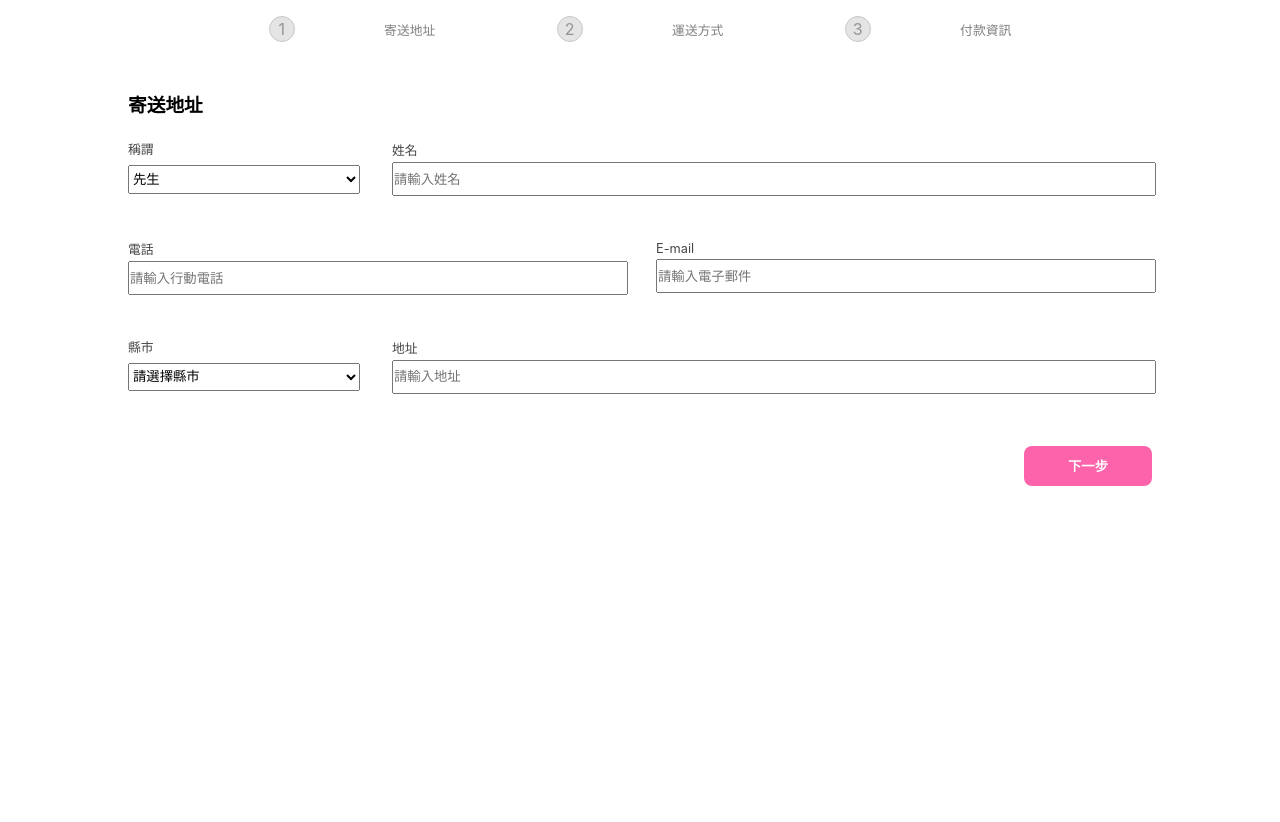
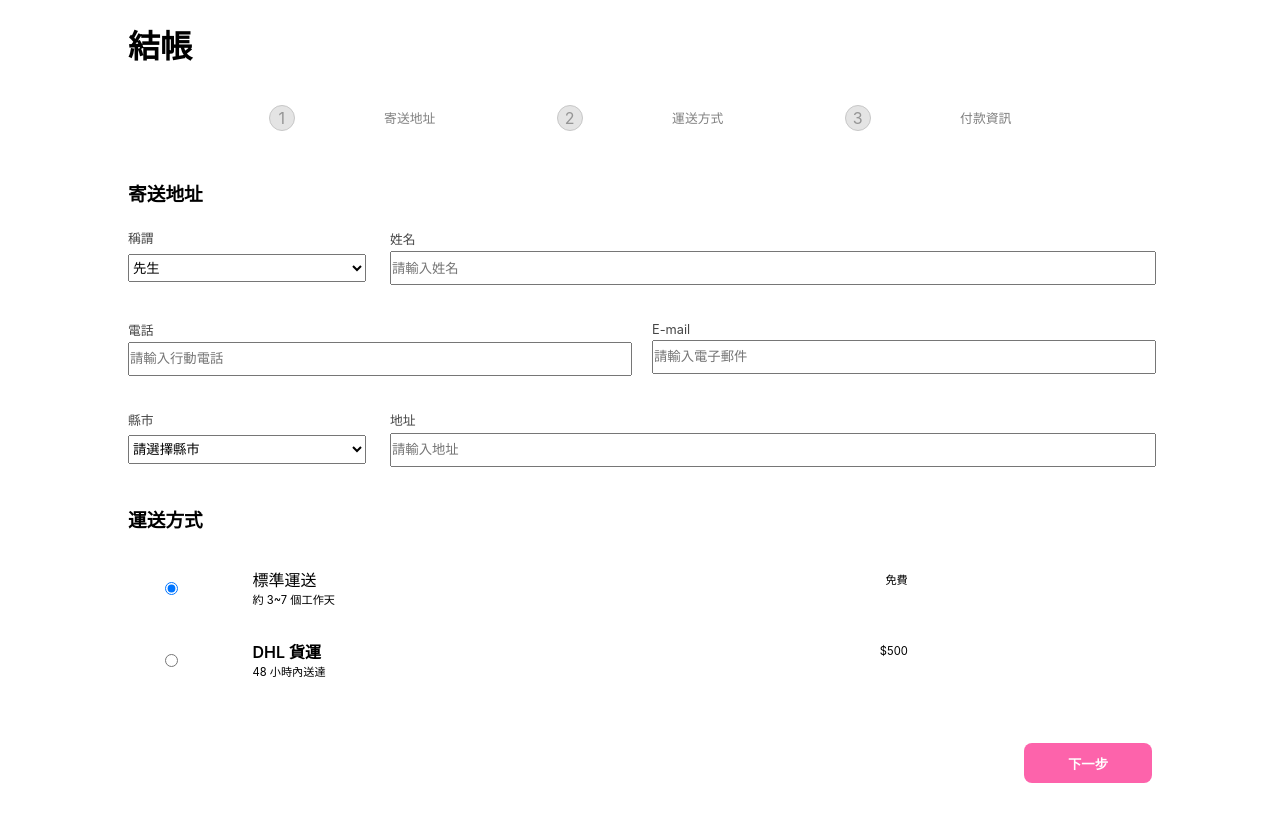
Before and after one commit to Melon-Lo/ALPHA-Shop, a JavaScript app: page / in a window 1280 px wide. Shown: the top 822 px of the page. Before the commit the page ends 800 px from the top, so only its background shows below. Built offline with nearby package versions, Linux system fonts and the light colour scheme; the HTML template or start-up script is replaced by a standard one.

Commit message:
Add Step2

```diff
--- a/src/pages/Check/Check.js
+++ b/src/pages/Check/Check.js
@@ -1,8 +1,10 @@
+import styles from './Check.module.css'
 import Form from "./components/Form/Form"
 
 export default function Check() {
   return(
-    <div className="check-container">
+    <div className={styles.checkContainer}>
+      <h1 className={styles.checkTitle}>結帳</h1>
       <Form />
     </div>
   )
--- a/src/pages/Check/Check.module.css
+++ b/src/pages/Check/Check.module.css
@@ -0,0 +1,11 @@
+.checkContainer {
+  display: flex;
+  flex-direction: column;
+  align-items: center;
+}
+
+.checkTitle {
+  width: 80%;
+  display: flex;
+  justify-content: start;
+}
--- a/src/pages/Check/components/Form/Form.js
+++ b/src/pages/Check/components/Form/Form.js
@@ -1,5 +1,6 @@
 import StepProgress from "./components/StepProgress/StepProgress"
 import Step1 from "./components/Step1/Step1"
+import Step2 from "./components/Step2/Step2"
 import ProgressControl from "./components/ProgressControl/ProgressControl"
 
 export default function Form() {
@@ -7,6 +8,7 @@ export default function Form() {
     <>
       <StepProgress />
       <Step1 />
+      <Step2 />
       <ProgressControl />
     </>
   )
--- a/src/pages/Check/components/Form/components/Step1/Step1.module.css
+++ b/src/pages/Check/components/Form/components/Step1/Step1.module.css
@@ -19,7 +19,7 @@
   display: grid;
   grid-template-columns: repeat(4, 1fr);
   grid-template-rows: repeat(3, 1fr);
-  grid-gap: 2rem;
+  grid-gap: 1.5rem;
   grid-template-areas:
     'title name name name'
     'phoneNumber phoneNumber email email'
--- a/src/pages/Check/components/Form/components/Step2/Step2.js
+++ b/src/pages/Check/components/Form/components/Step2/Step2.js
@@ -0,0 +1,35 @@
+import styles from './Step2.module.css'
+
+export default function Step2() {
+  return (
+    <section className={styles.stepTwoContainer}>
+      <form action="submit" className={styles.form}>
+        <h3 className="formTitle">運送方式</h3>
+        <div className="inputContainer">
+          <label class={styles.radioGroup}data-price="0">
+            <input id="shipping-standard" type="radio" name="shipping"  checked/>
+            <div  className={styles.infoBox}>
+              <div class={styles.info}>
+                <div>標準運送</div>
+                <div class={styles.price}>免費</div>
+              </div>
+              <div class={styles.period}>約 3~7 個工作天</div>
+            </div>
+            <div class="radio-box-border"></div>
+          </label>
+          <label class={styles.radioGroup} data-price="500">
+            <input id="shipping-dhl" type="radio" name="shipping" />
+            <div className={styles.infoBox}>
+              <div className={styles.info}>
+                <div class={styles.text}>DHL 貨運</div>
+                <div class={styles.price}>$500</div>
+              </div>
+              <div class={styles.period}>48 小時內送達</div>
+            </div>
+            <div class="radio-box-border"></div>
+          </label>
+        </div>
+      </form>
+    </section>
+  )
+}
--- a/src/pages/Check/components/Form/components/Step2/Step2.module.css
+++ b/src/pages/Check/components/Form/components/Step2/Step2.module.css
@@ -0,0 +1,41 @@
+.stepTwoContainer {
+  display: flex;
+  justify-content: center;
+  width: 100%;
+}
+
+.form {
+  width: 80%;
+}
+
+.radioGroup {
+  width: 80%;
+  display: flex;
+  justify-content: space-between;
+  margin: 0 1rem;
+  padding: 1rem;
+}
+
+.infoBox {
+  width: 80%;
+}
+
+.info {
+  display: flex;
+  justify-content: space-between;
+  width: 100%;
+}
+
+.text {
+  font-weight: 600;
+}
+
+.price {
+  display: flex;
+    align-items: center;
+  font-size: 0.7rem;
+}
+
+.period {
+  font-size: 0.7rem;
+}
--- a/src/pages/Check/components/Form/components/Step3/Step3.js
+++ b/src/pages/Check/components/Form/components/Step3/Step3.js
@@ -0,0 +1,5 @@
+import styles from './Step3.module.css'
+
+export default function Step3() {
+
+}
```
